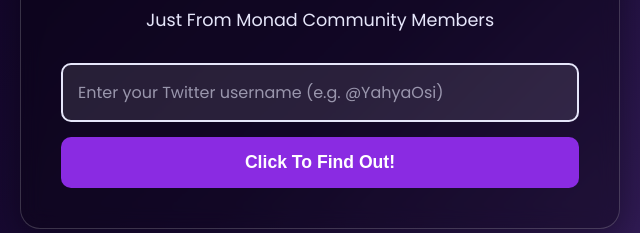
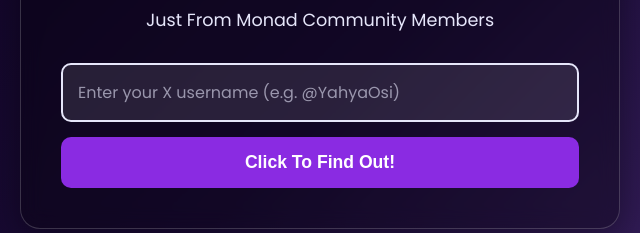
Before and after one commit to YahyaOsi/monad-followtool, a plain HTML site: page index.html in a window 1280 px wide. Shown: the part 287-520 px from the top of the page, 320-960 px from the left. Drawn offline with Linux system fonts and the light colour scheme; no server answers.

Commit message:
Update index.html

```diff
--- a/index.html
+++ b/index.html
@@ -17,7 +17,7 @@
 
         <div id="input-section">
             <form id="username-form" class="input-group">
-                <input type="text" id="twitter-username-input" class="twitter-input" placeholder="Enter your Twitter username (e.g. @YahyaOsi)" required>
+                <input type="text" id="twitter-username-input" class="twitter-input" placeholder="Enter your X username (e.g. @YahyaOsi)" required>
                 <button type="submit" class="main-btn">Click To Find Out!</button>
             </form>
         </div>
```
